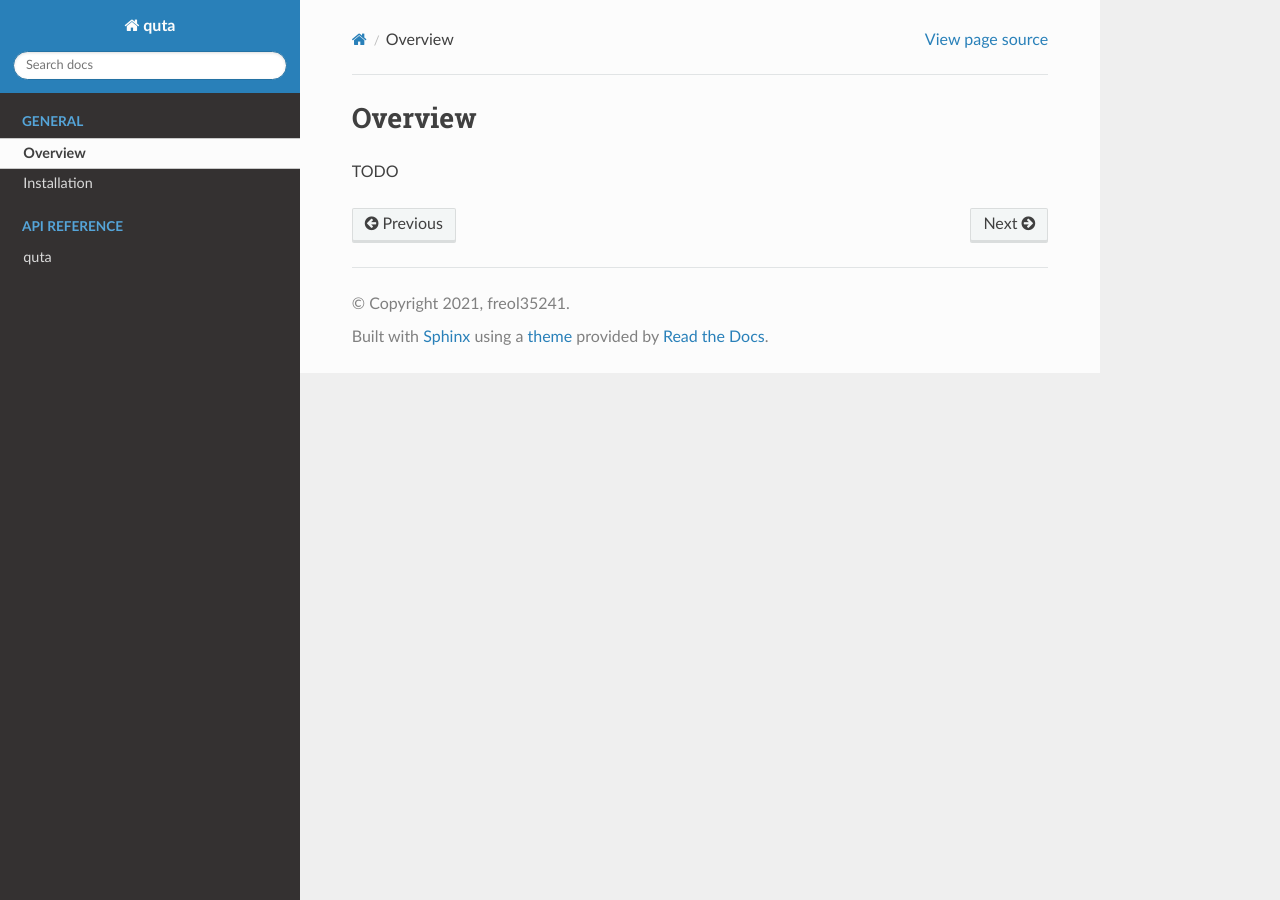
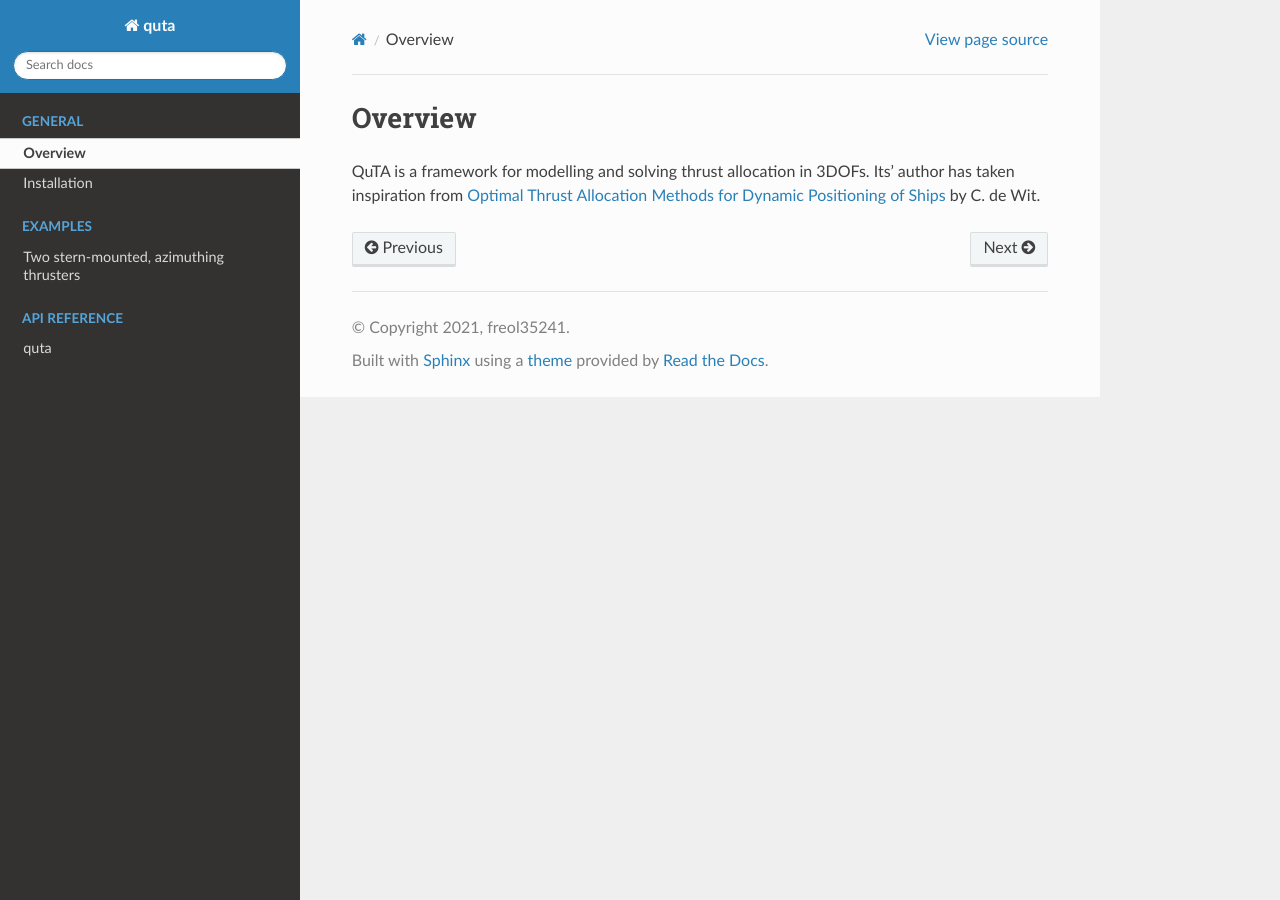
Before and after one commit to freol35241/quta, a Sphinx documentation site: the page built from docs/source/content/overview.rst, in a window 1280 px wide. Built offline with Sphinx 7.4.7 and the Read the Docs theme 2.0.0, drawn with Linux system fonts in a browser that asks for light colours.

Commit message:
Minor fixes to the docs

```diff
--- a/docs/source/content/overview.rst
+++ b/docs/source/content/overview.rst
@@ -3,4 +3,6 @@
 Overview
 ================
 
-TODO
+QuTA is a framework for modelling and solving thrust allocation in 3DOFs. Its'
+author has taken inspiration from `Optimal Thrust Allocation Methods
+for Dynamic Positioning of Ships <https://repository.tudelft.nl/islandora/object/uuid:4c9685ac-3f76-41c0-bae5-a2a96f4d757e/datastream/OBJ/download>`_ by C. de Wit.
--- a/docs/source/index.rst
+++ b/docs/source/index.rst
@@ -21,6 +21,8 @@ in the plane (3DOFs).
    :maxdepth: 2
    :caption: Examples
 
+   content/examples/simple_example.rst
+
 
 .. toctree::
    :maxdepth: 2
```
Also changed, not shown: README.md (+6 -22 lines), docs/source/content/examples/simple_example.rst (added, +19 -0 lines).
